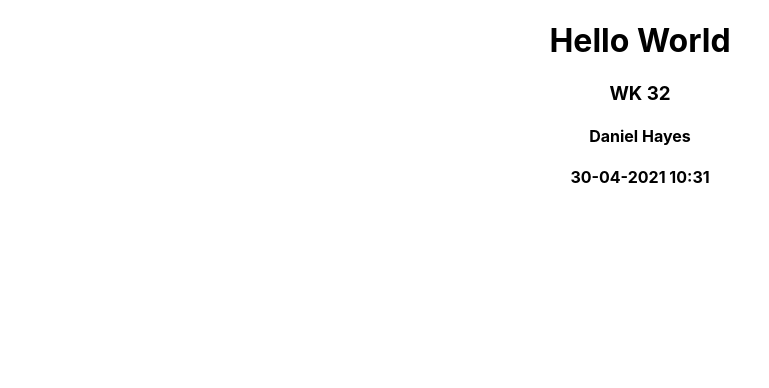
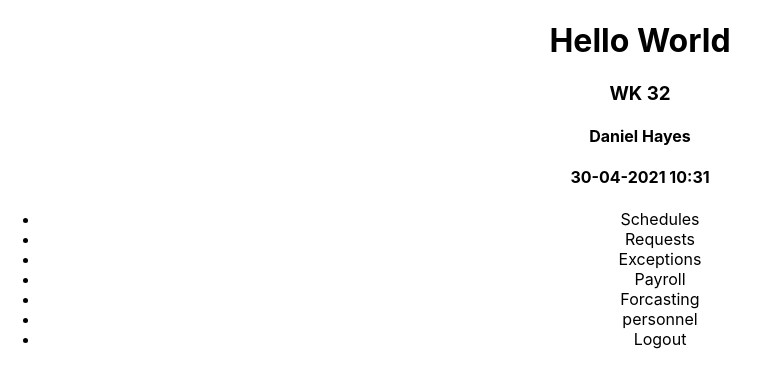
Before and after one commit to Danhayes3008/retail-managment-system-demo, a React (Create React App) app: page / in a window 1280 px wide. Shown: the top 388 px of the page, without its empty margins (0-769 px from the left). Built offline with nearby package versions, Linux system fonts and the light colour scheme.

Commit message:
added the navigation list items for my navbar

```diff
--- a/src/components/navbar/Navbar.js
+++ b/src/components/navbar/Navbar.js
@@ -9,6 +9,17 @@ const Navbar = () => {
                     <h4>Daniel Hayes</h4>
                     <h4>30-04-2021  10:31</h4>
                 </div>
+                <div>
+                    <ul>
+                        <li>Schedules</li>
+                        <li>Requests</li>
+                        <li>Exceptions</li>
+                        <li>Payroll</li>
+                        <li>Forcasting</li>
+                        <li>personnel</li>
+                        <li>Logout</li>
+                    </ul>
+                </div>
             </nav>
         </div>
     )
```
